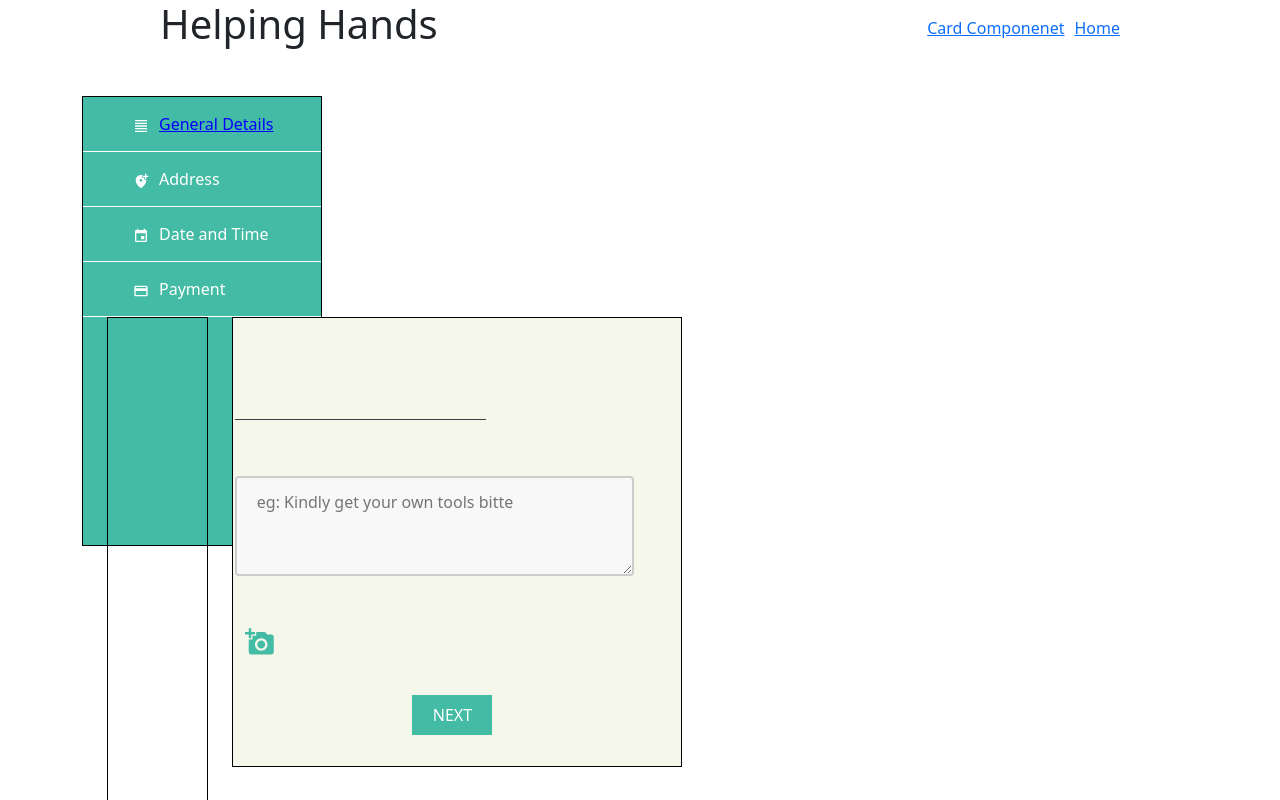
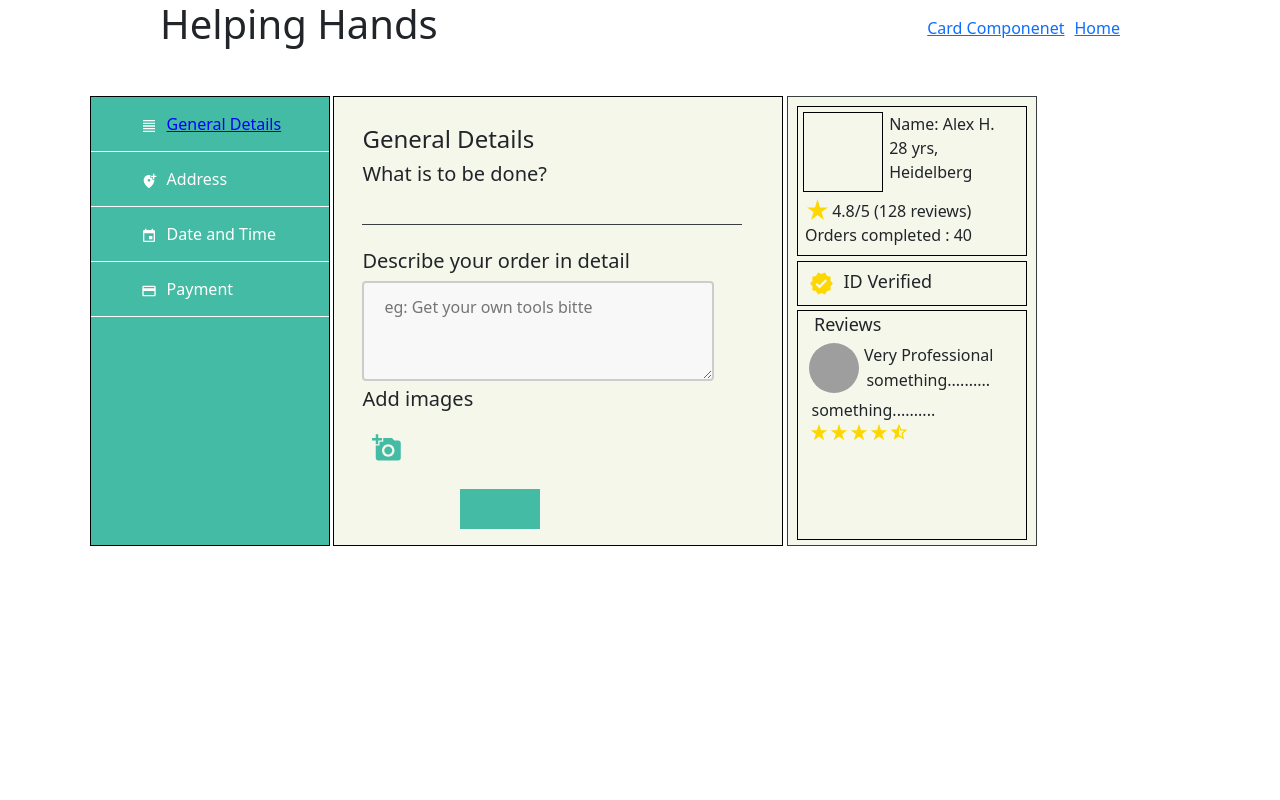
Before and after one commit to abdallah-27/helpinghands, a React (Create React App) app: page /details/generaldetails in a window 1280 px wide. Shown: the top 800 px of the page. Built offline with nearby package versions, Linux system fonts and the light colour scheme; grey boxes are pictures that could not be loaded.

Commit message:
Navigation changed

```diff
--- a/src/Components/Detailssidebarcomponent/Detailssidebar.css
+++ b/src/Components/Detailssidebarcomponent/Detailssidebar.css
@@ -1,9 +1,10 @@
-.left_div{
+.Details_nav{
     width: 240px;
     border: 1px solid black;
     height: 450px;
     background-color: #44bba4;
     color: #f6f7eb ;
+    margin-left: 7%;
 
    }
 
--- a/src/Components/Detailssidebarcomponent/Detailssidebar.js
+++ b/src/Components/Detailssidebarcomponent/Detailssidebar.js
@@ -30,10 +30,8 @@ const Detailssidebar = () => {
     }, [])
     return (
 
-        <div class="container">
-            <div class="row">
-                <div class="col">
-                    <div className="left_div">
+
+                    <div>
                         <nav className="Details_nav">
                             <div className="GD_div">
                                 <div className="aa">
@@ -72,17 +70,7 @@ const Detailssidebar = () => {
                             <Route path="/details/payment" component={Payment}></Route>
                         </Switch>
                     </div>
-                </div>
 
-                <div class="col-5">
-
-                </div>
-
-                <div class="col">
-
-                </div>
-            </div>
-        </div>
 
 
 
--- a/src/Components/Services/Details.css
+++ b/src/Components/Services/Details.css
@@ -1,10 +1,11 @@
-.container{
-  margin-left: 50%;
-}
-.left{
-  border: 1px solid black;
-  height:500px;
-}
+.content{
+  display: flex;
+  flex-direction: row;
+   max-width: 960px;
+    margin: 0 auto;
+    display: flex;
+    margin-left: 333px;
+    margin-top: -450px;}
 
 .center_div{
 width: 450px;
@@ -12,7 +13,8 @@ height: 450px;
 border: 1px solid black;
 padding: 3%;
 background-color: #f6f7eb;
-/* margin-left: -7% */
+margin-right: 4px;
+
 
 }
 
@@ -32,7 +34,7 @@ padding: 9px;
 }
 
 
-.line {
+.text-line {
   width: 380px;
 }
 
@@ -221,4 +223,8 @@ color: #44bba4;
 
   .Btn_next_div{
   margin-top: 20%;
-    margin-left: 40%;}
+  margin-left: 25%;}
+
+    .bttn{
+    width: 80px;
+    }
--- a/src/Components/Services/Details.js
+++ b/src/Components/Services/Details.js
@@ -7,19 +7,15 @@ import Butt from '../Button/Butt.js'
 
 const Details = () => {
     return (
-        <div class="container">
-            <div class="row">
-                <div class="col">
-                    <div className="left">
+        <div className="content">
 
-
-                    </div>
+                <div>
 
                 </div>
 
 
 
-                <div class="col-5">
+
                     <div className="center_div">
                         <h4>General Details</h4>
                         <h5>What is to be done?</h5>
@@ -27,7 +23,7 @@ const Details = () => {
                         <br></br>
                         <br></br>
                         <h5>Describe your order in detail</h5>
-                        <Textareacomponent value="eg: Kindly get your own tools bitte"></Textareacomponent>
+                        <Textareacomponent placeholder="eg: Get your own tools bitte"></Textareacomponent>
                         <br></br>
                         <h5>Add images</h5>
 
@@ -40,18 +36,18 @@ const Details = () => {
                         </label>
 
                         <div className='Btn_next_div'>
-                            <Butt value="NEXT"> </Butt>
+                            <Butt nameofbtn="NEXT" style={{width:"80px", height:"40px" }}> </Butt>
                         </div>
 
 
                     </div>
-                </div>
-
-            </div>
 
 
 
-            <div class="col">
+
+
+
+
                 <div className="right_div">
                     <div className="Freelancersinfo_Div">
                         <div className='imagebox'>
@@ -121,7 +117,6 @@ const Details = () => {
             </div>
 
 
-        </div>
 
 
     )
--- a/src/Components/textareacomponent/Textareacomponent.js
+++ b/src/Components/textareacomponent/Textareacomponent.js
@@ -2,8 +2,9 @@ import "./Textareacomponent.css"
 
 
 const Textareacomponent = (props)=>{
+    let { placeholder,id, addAddress} = props;
     return(
-        <textarea placeholder={props.value}/>
+        <textarea placeholder={placeholder} id={id} onChange = {(e) => addAddress(e)} />
     )
 }
 
--- a/src/Components/textlinecomponent/textlinecomponent.js
+++ b/src/Components/textlinecomponent/textlinecomponent.js
@@ -1,8 +1,10 @@
 import './textlinecomponent.css';
 
-const Textlinecomponent =() => {
+const Textlinecomponent =(props) => {
+    let {value, addAddress,id } = props
 return(
-    <input type="text" id="Whatstobedone_input" className="text-line" ></input>
+    <input type="text" id={id}  className="text-line" value={value}
+    onChange={(e) => addAddress(e)}></input>
 )
 }
 
```
